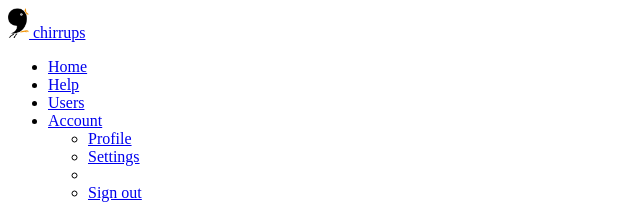
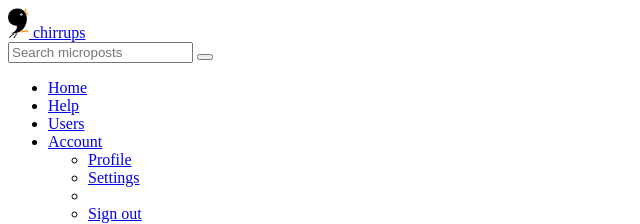
Before and after one commit to abhay-github/sample_app4, a Rails app: page /users in a window 1280 px wide. Shown: the top 224 px of the page, without its empty margins (0-640 px from the left). Run offline with Rails 7, Linux system fonts and the light colour scheme; the visitor is signed in with stand-in values (Sample User, id 1); style sheets or scripts are compiled from the project's sources; some libraries are stand-ins or nearby versions.

Commit message:
adding search capacities

```diff
--- a/app/assets/stylesheets/custom.css.scss
+++ b/app/assets/stylesheets/custom.css.scss
@@ -56,6 +56,10 @@ h2 {
   font-weight: normal;
   color: $grayLight;
 }
+h3.res{
+  font-weight: normal;
+  color: $grayLight;
+}
 
 p {
   font-size: 1.1em;
@@ -101,9 +105,28 @@ border-bottom-left-radius: 4px;
 .navbar .navbar-inner{
   background-image: linear-gradient(to bottom, #555, #444);
 }
+
+form.navbar-search{
+  margin-top: 9px;
+}
+
+form.navbar-search input.search-query{
+  width: 200px;
+  padding-right: 30px !important;
+}
+form.navbar-search button{
+  background: transparent;
+  border: none;
+  -webkit-box-shadow: none;
+  -moz-box-shadow: none;
+  box-shadow: none;
+  position: relative;
+  left: -35px;
+}
 /* footer */
 
 footer {
+  clear: both;
   margin-top: 45px;
   padding-top: 5px;
   border-top: 1px solid $grayMediumLight;
@@ -229,6 +252,14 @@ input {
 
 /* Users index */
 
+form input[type=submit]{
+  vertical-align: top;
+}
+p.clearfix{
+  clear: both;
+  color: #999;
+  font-size: 1.5em;
+}
 .users {
   list-style: none;
   margin: 0;
--- a/app/controllers/users_controller.rb
+++ b/app/controllers/users_controller.rb
@@ -7,7 +7,13 @@ class UsersController < ApplicationController
   before_action :admin_user, only: :destroy
 
   def index
-    @users = User.paginate(page: params[:page])
+    if params[:search_text]
+        srch = "%#{params[:search_text]}%"
+        @users = User.where("name LIKE ? OR username LIKE ?", srch, srch).load.paginate(page: params[:page])
+    else
+        @users = User.paginate(page: params[:page])
+    end
+
   end
 
   def new
--- a/app/views/layouts/_header.html.erb
+++ b/app/views/layouts/_header.html.erb
@@ -5,6 +5,9 @@
       <%= image_tag("chirrups-logo.png", alt: "logo", size: "21x30") %> chirrups
     </a>
       <nav>
+        <% if signed_in? %>
+          <%= render 'layouts/navbar_search_form' %>
+        <% end %>
         <ul class="nav pull-right">
           <li><%= link_to "Home",    root_path %></li>
           <li><%= link_to "Help",    help_path %></li>
--- /dev/null
+++ b/app/views/layouts/_navbar_search_form.html.erb
@@ -0,0 +1,6 @@
+<%= form_tag microposts_path, method: :get, class: "navbar-search form-search" do %>
+	<%= text_field_tag "search", params[:search], placeholder: "Search microposts", class: "search-query #{params[:search] ? 'focused' : ''}"  %>
+	<%= button_tag(value: "srch_btn") do %>
+		<%= content_tag(:i, "", class: "icon-search") %>
+	<% end %>
+<% end %>
--- a/app/views/shared/_micropost_form.html.erb
+++ b/app/views/shared/_micropost_form.html.erb
@@ -1,7 +1,7 @@
 <%= form_for(@micropost) do |f| %>
 	<%= render 'shared/error_messages', object: @msg || @micropost %>
 	<div class="field">
-		<%= f.text_area :content, placeholder: "Compose new micropost....", maxlength: 140 %>
+		<%= f.text_area :content, placeholder: "Compose new micropost / message ....", maxlength: 140 %>
 	</div>
 	<%= f.submit "Post", class: "btn btn-primary btn-large" %>
 <% end %>
--- /dev/null
+++ b/app/views/users/_searchForm.html.erb
@@ -0,0 +1,6 @@
+<div class="span6 offset3">
+	<%= form_tag users_path, method: :get do%>
+		<%= text_field_tag :search_text, params[:search_text], class: "span5", placeholder: "search by name or username" %>
+		<%= submit_tag "search", name: nil, class: "btn btn-primary" %>
+	<% end %>
+</div>
--- a/app/views/users/index.html.erb
+++ b/app/views/users/index.html.erb
@@ -1,10 +1,13 @@
 <% provide(:title, "All users") %>
 <h1>All users</h1>
+<%= render 'searchForm' %>
+<%= will_paginate %>
+<% if @users.any? %>
+	<ul class="users span12">
+		<%= render @users %>
+	</ul>
+<% else %>
+	<p class="clearfix">"Sorry no users exist with that name or userid"</p>
+<% end %>
 
 <%= will_paginate %>
-
-<ul class="users">
-	<%= render @users %>
-</ul>
-
-<%= will_paginate %>
--- a/config/routes.rb
+++ b/config/routes.rb
@@ -11,7 +11,7 @@ SampleApp::Application.routes.draw do
     end
   end
   resources :sessions, only: [:create, :destroy, :new]
-  resources :microposts, only: [:create, :destroy]
+  resources :microposts, only: [:index, :create, :destroy]
   resources :messages,  only: [:create, :destroy, :index]
   resources :relationships, only: [:create, :destroy]
 
```
Also changed, not shown: app/controllers/microposts_controller.rb (+10 -0 lines), app/views/microposts/index.html.erb (added, +20 -0 lines), spec/requests/micropost_pages_spec.rb (+24 -1 lines), spec/requests/user_pages_spec.rb (+15 -0 lines), app/assets/images/chirrups-logo.ico, 1 other file.
